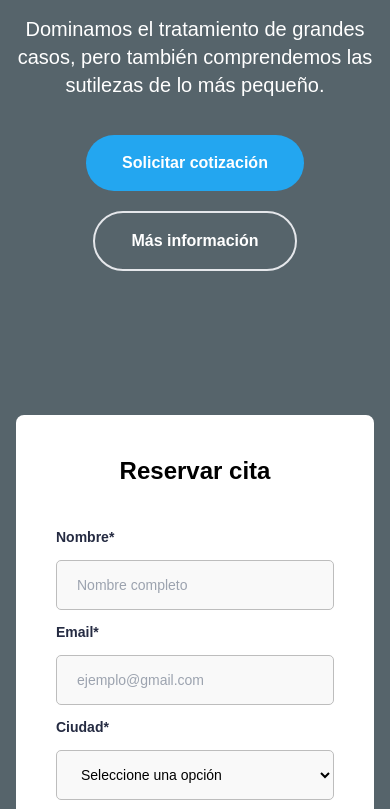
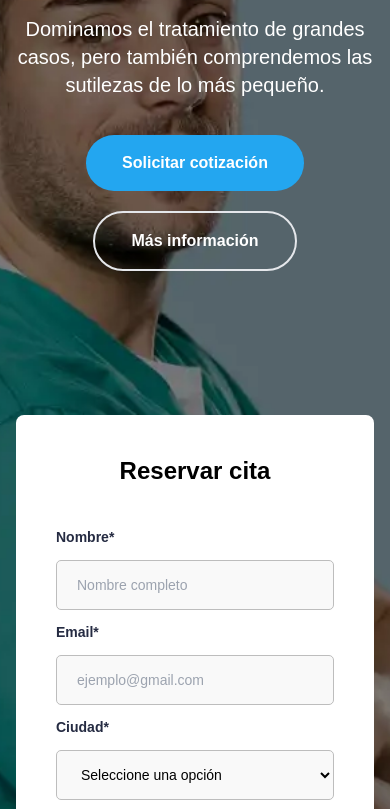
Before and after one commit to 7R0N1X/physionic, an Astro site: page / in a window 390 px wide. Shown: the part 345-1154 px from the top of the page. Built offline with nearby package versions, Linux system fonts and the light colour scheme; Astro itself is replaced by a stand-in of ours; what @midudev/tailwind-animations would draw is missing.

Commit message:
corrección de posición de background en dispositivos móviles

```diff
--- a/src/components/Hero.astro
+++ b/src/components/Hero.astro
@@ -64,8 +64,7 @@ import LinkButton from './LinkButton.astro';
 
   @media (max-width: 640px) {
   #container {
-    background: #56646B;
-    background-position: -800px -40px;
+    background-position: -900px -40px;
   }
 }
 
```
